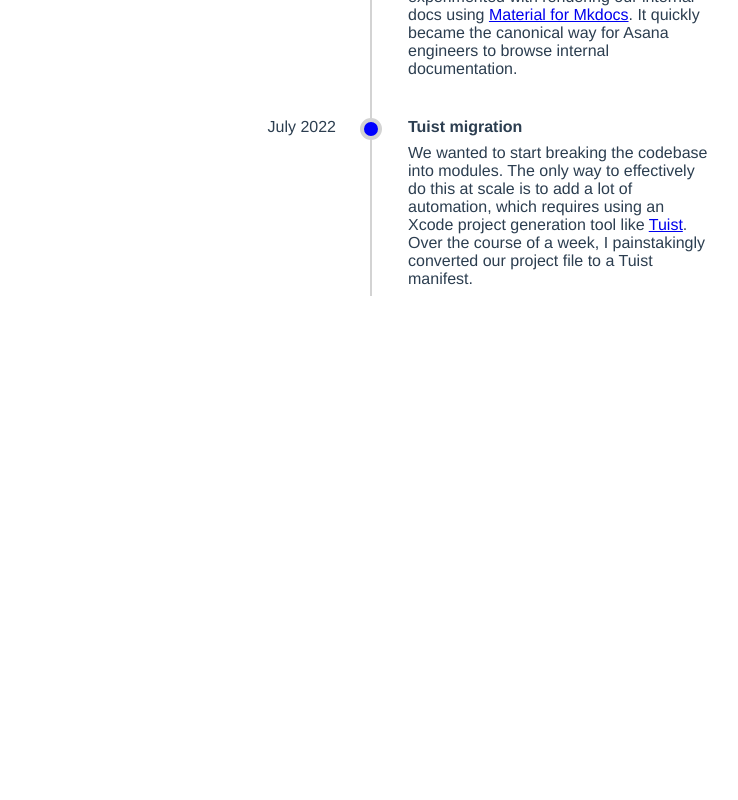
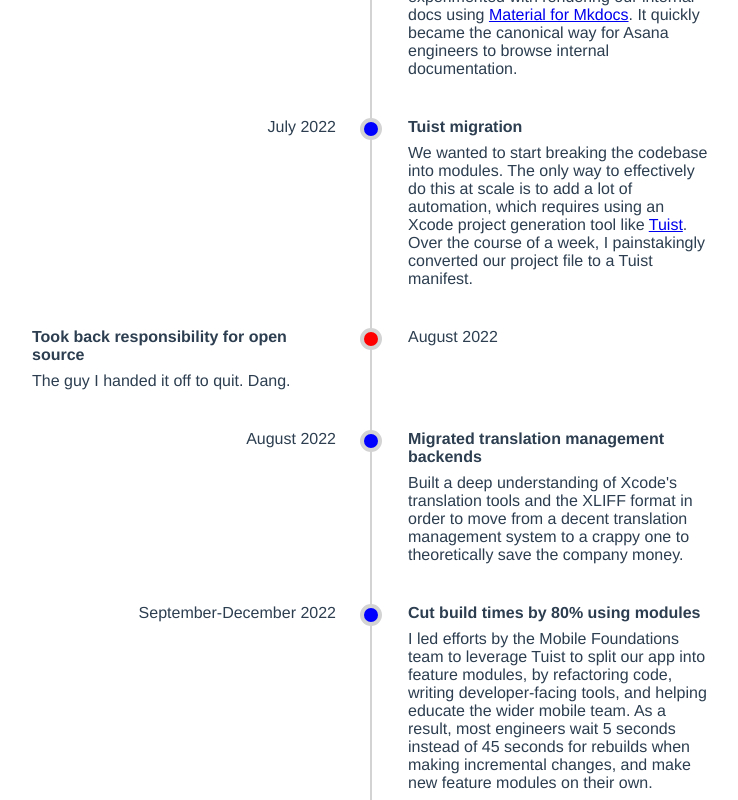
Before and after one commit to irskep/irskep.github.com, a Vue app in the folder timeline/: page / in a window 1280 px wide. Shown: the part 4807-5607 px from the top of the page, without its empty margins (268-1006 px from the left). Before the commit the page ends 5103 px from the top, so only its background shows below. Built offline with nearby package versions, Linux system fonts and the light colour scheme.

Commit message:
Content updates

```diff
--- a/timeline/src/App.vue
+++ b/timeline/src/App.vue
@@ -270,6 +270,31 @@
           painstakingly converted our project file to a Tuist manifest.`,
           "m-right",
         ],
+        [
+          "August 2022",
+          "Took back responsibility for open source",
+          "The guy I handed it off to quit. Dang.",
+          null,
+        ],
+        [
+          "August 2022",
+          "Migrated translation management backends",
+          `Built a deep understanding of Xcode's translation tools and the
+            XLIFF format in order to move from a decent translation management
+            system to a crappy one to theoretically save the company money.`,
+          "m-right",
+        ],
+        [
+          "September-December 2022",
+          "Cut build times by 80% using modules",
+          `I led efforts by the Mobile Foundations team to leverage Tuist to
+          split our app into feature modules, by refactoring code, writing
+          developer-facing tools, and helping educate the wider mobile team.
+          As a result, most engineers wait 5 seconds instead of 45 seconds for
+          rebuilds when making incremental changes, and make new feature
+          modules on their own.`,
+          "m-right",
+        ],
       ],
     };
   },
```
